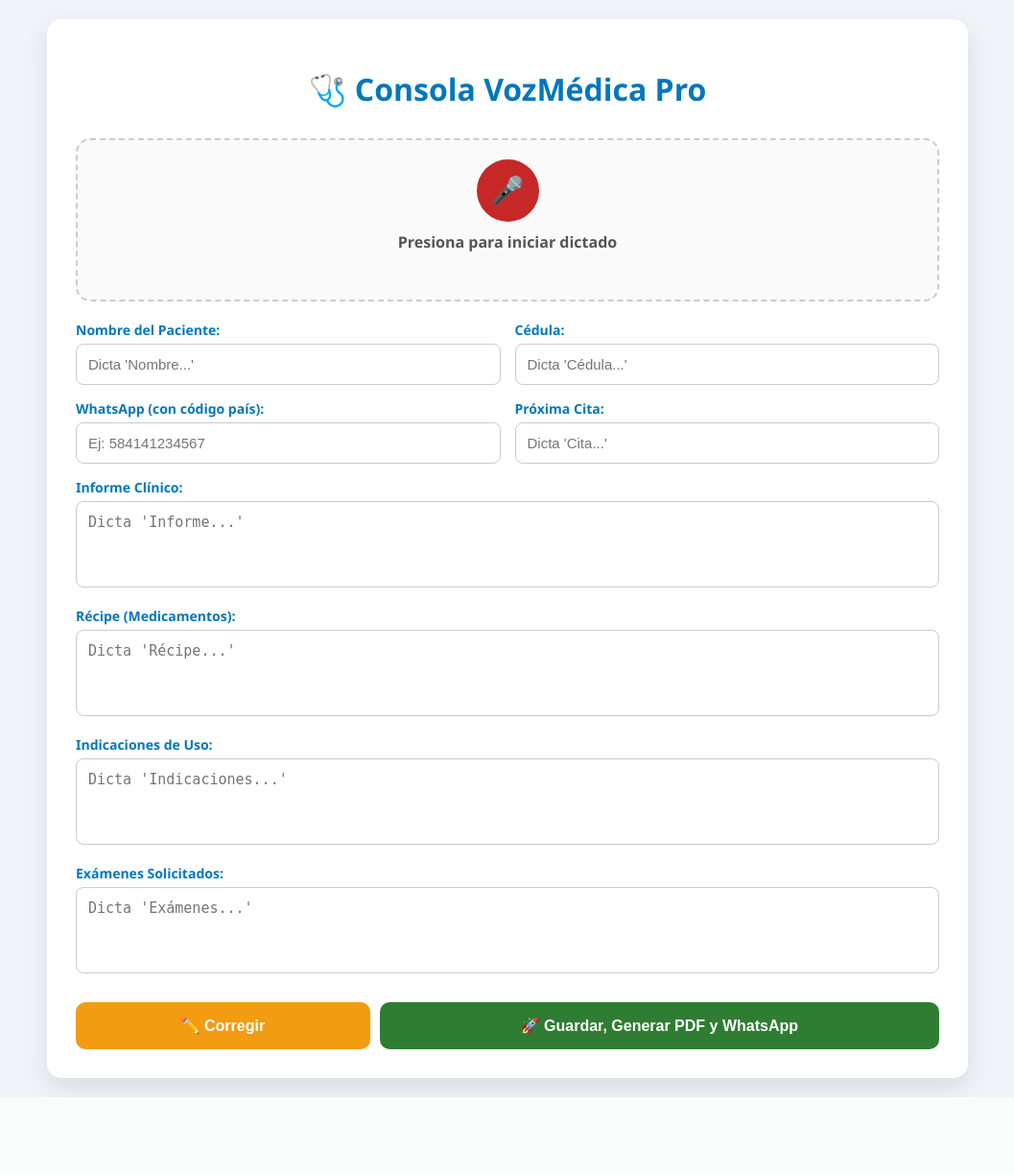
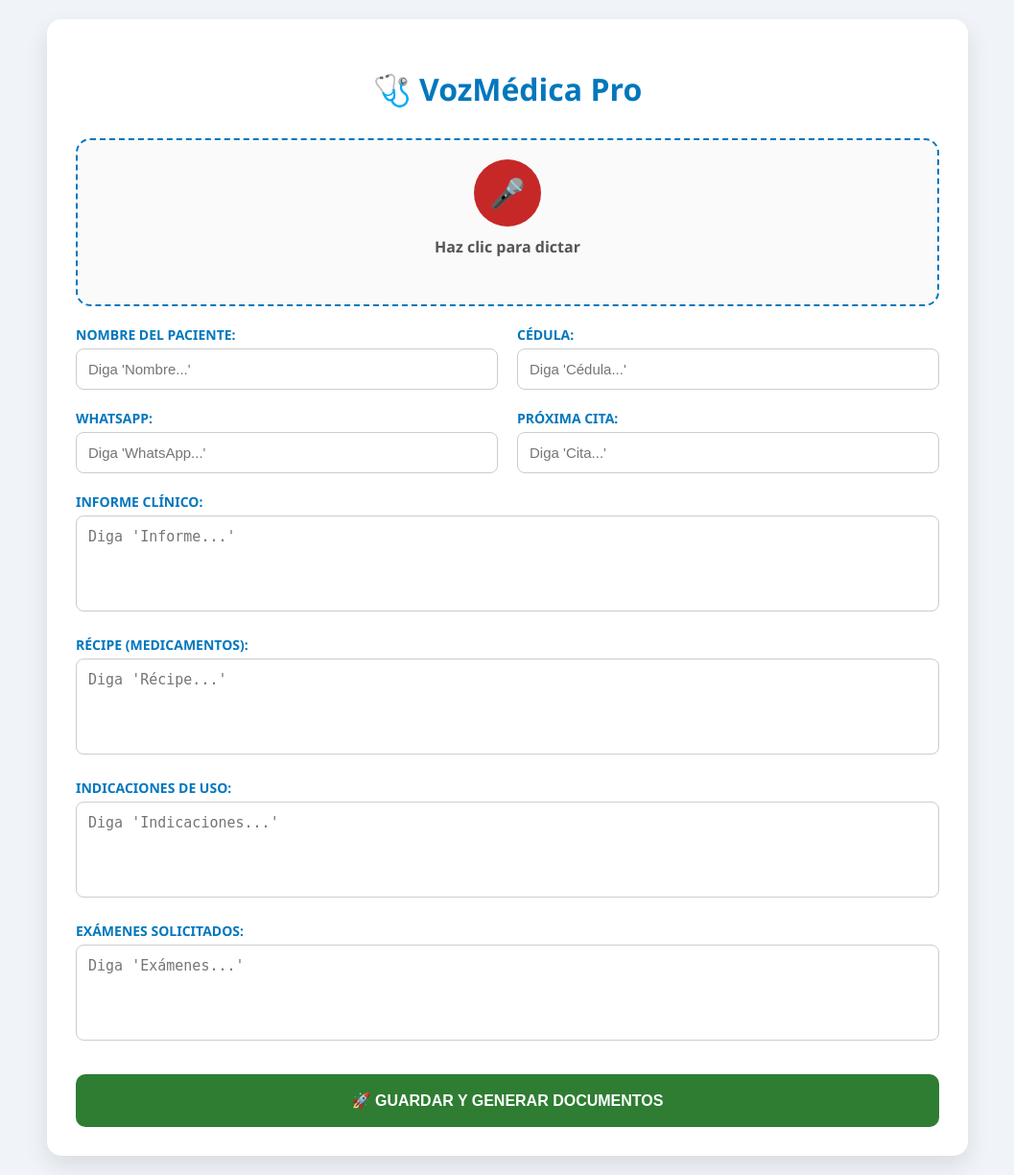
Before and after one commit to YoselinChirinos/voz-medica-app, a Flask app: page / in a window 1280 px wide. Shown: the whole page at 96% size, without its empty margins (111-1168 px from the left). Before the commit the page ends 1143 px from the top, so only its background shows below. Run offline with Flask 3, Linux system fonts and the light colour scheme; the visitor is signed in with stand-in values (Sample User, id 1); some libraries are stand-ins or nearby versions.

Commit message:
Add files via upload

```diff
--- a/app.py
+++ b/app.py
@@ -1,50 +1,39 @@
 from flask import Flask, render_template, request, redirect, url_for, session, jsonify
-from flask_cors import CORS
 import os
 from supabase import create_client, Client
 
 app = Flask(__name__)
-CORS(app)
+app.secret_key = 'clave_secreta_voz_medica_2026'
 
-# 1. SEGURIDAD: Configuración de sesión y clave del médico
-app.secret_key = 'clave_secreta_para_tesis_yoselin'
-PASSWORD_DOCTOR = "medico20262620"
+# SEGURIDAD: Clave de acceso para el médico
+PASSWORD_MEDICO = "medico20262620"
 
-# 2. CONEXIÓN: Datos de tu proyecto en Supabase
+# CREDENCIALES RESTAURADAS
 SUPABASE_URL = "https://gzlccjdaxdxrrbaqemgo.supabase.co"
-SUPABASE_KEY = "sb_publishable_Qtzr0MnVTUuMa2_1KoEpFg_bomVqHXI"
+SUPABASE_KEY = "sb_publishable_Qtzr0MnVTUuMa2_1KoEpFg_bomVqHXI" # He restaurado tu llave aquí
 supabase: Client = create_client(SUPABASE_URL, SUPABASE_KEY)
 
-# RUTA: Pantalla de Login
 @app.route('/login', methods=['GET', 'POST'])
 def login():
     if request.method == 'POST':
-        if request.form.get('password') == PASSWORD_DOCTOR:
+        if request.form.get('password') == PASSWORD_MEDICO:
             session['autenticado'] = True
             return redirect(url_for('index'))
-        else:
-            return "Contraseña incorrecta. Intente de nuevo."
+        return render_template('login.html', error="Contraseña incorrecta")
     return render_template('login.html')
 
-# RUTA: Consola de Dictado (Protegida)
 @app.route('/')
 def index():
     if not session.get('autenticado'):
         return redirect(url_for('login'))
     return render_template('index.html')
 
-# RUTA: Acción de Guardar en Supabase (Protegida)
 @app.route('/guardar', methods=['POST'])
 def guardar_datos():
-    # Verificación de seguridad: solo si está logueado
     if not session.get('autenticado'):
         return jsonify({"status": "error", "message": "No autorizado"}), 401
-
     try:
         data = request.json
-
-        # MAPEO EXACTO: Según tu imagen image_947f40.png
-        # 'nombre_paciente' es la columna real en tu tabla
         registro = {
             "nombre_paciente": data.get('nombre'),
             "cedula": data.get('cedula'),
@@ -53,20 +42,11 @@ def guardar_datos():
             "indicaciones": data.get('indicaciones'),
             "examenes": data.get('examenes')
         }
-
-        # Ejecución del guardado en la nube
-        # Nota: La columna 'fecha' se llena sola en Supabase
         supabase.table('consultas').insert(registro).execute()
-
         return jsonify({"status": "success"}), 200
-
     except Exception as e:
-        # Si falla, el error aparecerá en el alert de tu pantalla
-        print(f"Error de base de datos: {str(e)}")
         return jsonify({"status": "error", "message": str(e)}), 500
 
-# CONFIGURACIÓN PARA RENDER
 if __name__ == '__main__':
-    # Render asigna un puerto dinámico, esto permite que la app lo detecte
     port = int(os.environ.get('PORT', 5000))
     app.run(host='0.0.0.0', port=port)
--- a/templates/index.html
+++ b/templates/index.html
@@ -4,67 +4,168 @@
     <meta charset="UTF-8">
     <meta name="viewport" content="width=device-width, initial-scale=1.0">
     <title>VozMédica Pro - Consola de Dictado</title>
-    <!-- Librería para generar el PDF -->
+    <!-- Librería para generación de PDF -->
     <script src="https://cdnjs.cloudflare.com/ajax/libs/jspdf/2.5.1/jspdf.umd.min.js"></script>
 
     <style>
-        :root { --primary: #0277bd; --secondary: #2e7d32; --warning: #f39c12; --danger: #c62828; --bg: #f0f4f8; }
-        body { font-family: 'Segoe UI', Tahoma, Geneva, Verdana, sans-serif; background: var(--bg); margin: 0; padding: 20px; }
-        .container { max-width: 900px; margin: auto; background: white; padding: 30px; border-radius: 15px; box-shadow: 0 10px 25px rgba(0,0,0,0.1); }
+        :root {
+            --primary: #0277bd;
+            --secondary: #2e7d32;
+            --warning: #f39c12;
+            --danger: #c62828;
+            --bg: #f0f4f8;
+        }
+
+        body {
+            font-family: 'Segoe UI', Tahoma, Geneva, Verdana, sans-serif;
+            background: var(--bg);
+            margin: 0;
+            padding: 20px;
+        }
+
+        .container {
+            max-width: 900px;
+            margin: auto;
+            background: white;
+            padding: 30px;
+            border-radius: 15px;
+            box-shadow: 0 10px 25px rgba(0,0,0,0.1);
+        }
+
         h1 { color: var(--primary); text-align: center; margin-bottom: 30px; }
 
-        /* Sección de Control de Voz */
-        .mic-box { text-align: center; padding: 20px; border: 2px dashed #ccc; border-radius: 15px; margin-bottom: 20px; background: #fafafa; }
-        .btn-mic { background: var(--danger); color: white; border: none; border-radius: 50%; width: 65px; height: 65px; font-size: 28px; cursor: pointer; transition: 0.3s; }
-        .btn-mic.recording { background: var(--secondary); animation: pulse 1.5s infinite; }
+        /* Consola de Voz */
+        .mic-box {
+            text-align: center;
+            padding: 20px;
+            border: 2px dashed var(--primary);
+            border-radius: 15px;
+            margin-bottom: 20px;
+            background: #fafafa;
+        }
+
+        .btn-mic {
+            background: var(--danger);
+            color: white;
+            border: none;
+            border-radius: 50%;
+            width: 70px;
+            height: 70px;
+            font-size: 30px;
+            cursor: pointer;
+            transition: 0.3s;
+        }
+
+        .btn-mic.recording {
+            background: var(--secondary);
+            animation: pulse 1.5s infinite;
+        }
+
         #status { font-weight: bold; margin-top: 10px; color: #555; }
         #interino { font-style: italic; color: #888; min-height: 24px; margin-top: 5px; }
 
-        /* Formulario */
-        .grid { display: grid; grid-template-columns: 1fr 1fr; gap: 15px; }
+        /* Formulario dinámico */
+        .grid { display: grid; grid-template-columns: 1fr 1fr; gap: 20px; }
         .full { grid-column: span 2; }
-        label { font-weight: bold; display: block; margin-bottom: 5px; color: var(--primary); font-size: 14px; }
-        input, textarea { width: 100%; padding: 12px; border: 1px solid #ccc; border-radius: 8px; box-sizing: border-box; font-size: 15px; }
-        textarea { height: 90px; resize: none; }
 
-        /* Botones de Acción */
-        .action-bar { display: flex; gap: 10px; margin-top: 25px; }
-        .btn-action { border: none; padding: 15px; border-radius: 10px; font-size: 16px; font-weight: bold; cursor: pointer; transition: 0.2s; color: white; }
-        .btn-save { flex: 2; background: var(--secondary); }
+        label {
+            font-weight: bold;
+            display: block;
+            margin-bottom: 5px;
+            color: var(--primary);
+            font-size: 14px;
+            text-transform: uppercase;
+        }
+
+        input, textarea {
+            width: 100%;
+            padding: 12px;
+            border: 1px solid #ccc;
+            border-radius: 8px;
+            box-sizing: border-box;
+            font-size: 15px;
+            background: #fff;
+        }
+
+        textarea { height: 100px; resize: none; }
+
+        /* Botones Inferiores */
+        .action-bar { display: flex; gap: 15px; margin-top: 30px; }
+
+        .btn-action {
+            flex: 1;
+            border: none;
+            padding: 18px;
+            border-radius: 10px;
+            font-size: 16px;
+            font-weight: bold;
+            cursor: pointer;
+            transition: 0.2s;
+            color: white;
+        }
+
+        .btn-save { background: var(--secondary); }
         .btn-save:hover { background: #1b5e20; }
         .btn-save:disabled { background: #ccc; cursor: not-allowed; }
-        .btn-correct { flex: 1; background: var(--warning); }
-        .btn-correct:hover { background: #d35400; }
 
-        @keyframes pulse { 0% { box-shadow: 0 0 0 0 rgba(46, 125, 50, 0.4); } 70% { box-shadow: 0 0 0 15px rgba(46, 125, 50, 0); } 100% { box-shadow: 0 0 0 0 rgba(46, 125, 50, 0); } }
+        @keyframes pulse {
+            0% { box-shadow: 0 0 0 0 rgba(46, 125, 50, 0.4); }
+            70% { box-shadow: 0 0 0 15px rgba(46, 125, 50, 0); }
+            100% { box-shadow: 0 0 0 0 rgba(46, 125, 50, 0); }
+        }
     </style>
 </head>
 <body>
 
 <div class="container">
-    <h1>🩺 Consola VozMédica Pro</h1>
+    <h1>🩺 VozMédica Pro</h1>
 
     <div class="mic-box">
         <button id="btn-mic" class="btn-mic" onclick="toggleMic()">🎤</button>
-        <div id="status">Presiona para iniciar dictado</div>
+        <div id="status">Haz clic para dictar</div>
         <div id="interino"></div>
     </div>
 
     <div class="grid">
-        <div><label>Nombre del Paciente:</label><input type="text" id="pac_nom" placeholder="Dicta 'Nombre...'"></div>
-        <div><label>Cédula:</label><input type="text" id="pac_ced" placeholder="Dicta 'Cédula...'"></div>
-        <div><label>WhatsApp (con código país):</label><input type="text" id="pac_tel" placeholder="Ej: 584141234567"></div>
-        <div><label>Próxima Cita:</label><input type="text" id="regresar" placeholder="Dicta 'Cita...'"></div>
+        <div>
+            <label>Nombre del Paciente:</label>
+            <input type="text" id="pac_nom" placeholder="Diga 'Nombre...'">
+        </div>
+        <div>
+            <label>Cédula:</label>
+            <input type="text" id="pac_ced" placeholder="Diga 'Cédula...'">
+        </div>
+        <div>
+            <label>WhatsApp:</label>
+            <input type="text" id="pac_tel" placeholder="Diga 'WhatsApp...'">
+        </div>
+        <div>
+            <label>Próxima Cita:</label>
+            <input type="text" id="regresar" placeholder="Diga 'Cita...'">
+        </div>
 
-        <div class="full"><label>Informe Clínico:</label><textarea id="informe" placeholder="Dicta 'Informe...'"></textarea></div>
-        <div class="full"><label>Récipe (Medicamentos):</label><textarea id="recipe" placeholder="Dicta 'Récipe...'"></textarea></div>
-        <div class="full"><label>Indicaciones de Uso:</label><textarea id="indicaciones" placeholder="Dicta 'Indicaciones...'"></textarea></div>
-        <div class="full"><label>Exámenes Solicitados:</label><textarea id="examenes" placeholder="Dicta 'Exámenes...'"></textarea></div>
+        <div class="full">
+            <label>Informe Clínico:</label>
+            <textarea id="informe" placeholder="Diga 'Informe...'"></textarea>
+        </div>
+        <div class="full">
+            <label>Récipe (Medicamentos):</label>
+            <textarea id="recipe" placeholder="Diga 'Récipe...'"></textarea>
+        </div>
+        <div class="full">
+            <label>Indicaciones de Uso:</label>
+            <textarea id="indicaciones" placeholder="Diga 'Indicaciones...'"></textarea>
+        </div>
+        <div class="full">
+            <label>Exámenes Solicitados:</label>
+            <textarea id="examenes" placeholder="Diga 'Exámenes...'"></textarea>
+        </div>
     </div>
 
     <div class="action-bar">
-        <button class="btn-action btn-correct" onclick="corregirUltimo()">✏️ Corregir</button>
-        <button id="btn-main" class="btn-action btn-save" onclick="flujoCompleto()">🚀 Guardar, Generar PDF y WhatsApp</button>
+        <button id="btn-main" class="btn-action btn-save" onclick="enviarProcesar()">
+            🚀 GUARDAR Y GENERAR DOCUMENTOS
+        </button>
     </div>
 </div>
 
@@ -72,7 +173,7 @@
     let recognition;
     let isRecording = false;
 
-    // Inicializar reconocimiento de voz
+    // Configuración del Reconocimiento de Voz
     if ('webkitSpeechRecognition' in window) {
         recognition = new webkitSpeechRecognition();
         recognition.continuous = true;
@@ -80,60 +181,75 @@
         recognition.lang = 'es-ES';
 
         recognition.onresult = (event) => {
-            let textoInterino = "";
+            let textoTemporal = "";
             for (let i = event.resultIndex; i < event.results.length; ++i) {
+                let transcript = event.results[i][0].transcript.toLowerCase();
                 if (event.results[i].isFinal) {
-                    procesarComando(event.results[i][0].transcript.toLowerCase());
+                    distribuirTexto(transcript);
                 } else {
-                    textoInterino += event.results[i][0].transcript;
+                    textoTemporal += transcript;
                 }
             }
-            document.getElementById('interino').innerText = textoInterino;
+            document.getElementById('interino').innerText = textoTemporal;
+        };
+
+        recognition.onerror = (event) => {
+            console.error("Error de reconocimiento:", event.error);
+            stopMic();
         };
     }
 
     function toggleMic() {
-        const btn = document.getElementById('btn-mic');
-        if (!isRecording) {
-            recognition.start();
-            btn.classList.add('recording');
-            document.getElementById('status').innerText = "Escuchando... diga el nombre del campo";
-            isRecording = true;
-        } else {
-            recognition.stop();
-            btn.classList.remove('recording');
-            document.getElementById('status').innerText = "Micrófono apagado";
-            isRecording = false;
-        }
+        if (!isRecording) startMic();
+        else stopMic();
     }
 
-    function corregirUltimo() {
-        document.getElementById('interino').innerText = "";
-        alert("Modo corrección: Vuelva a dictar el campo que desea cambiar.");
-        if (!isRecording) toggleMic();
+    function startMic() {
+        recognition.start();
+        isRecording = true;
+        document.getElementById('btn-mic').classList.add('recording');
+        document.getElementById('status').innerText = "Escuchando... use palabras clave (Nombre, Cédula, Informe...)";
     }
 
-    function procesarComando(t) {
-        const mapeo = {
-            "nombre": "pac_nom", "cédula": "pac_ced", "cedula": "pac_ced",
-            "whatsapp": "pac_tel", "informe": "informe", "récipe": "recipe",
-            "recipe": "recipe", "indicaciones": "indicaciones", "exámenes": "examenes",
-            "examenes": "examenes", "cita": "regresar"
-        };
+    function stopMic() {
+        recognition.stop();
+        isRecording = false;
+        document.getElementById('btn-mic').classList.remove('recording');
+        document.getElementById('status').innerText = "Micrófono apagado";
+        document.getElementById('interino').innerText = "";
+    }
 
-        for (const [clave, id] of Object.entries(mapeo)) {
-            if (t.includes(clave)) {
-                let valor = t.split(clave)[1].trim();
-                if (valor) {
-                    const campo = document.getElementById(id);
-                    // Formateo básico: primera letra mayúscula
-                    campo.value = valor.charAt(0).toUpperCase() + valor.slice(1);
+    // LÓGICA DE DISTRIBUCIÓN EXPERTA (Evita el error de image_941d28.png)
+    function distribuirTexto(t) {
+        const mapaComandos = [
+            { key: "nombre", id: "pac_nom" },
+            { key: "cédula", id: "pac_ced" },
+            { key: "cedula", id: "pac_ced" },
+            { key: "whatsapp", id: "pac_tel" },
+            { key: "informe", id: "informe" },
+            { key: "récipe", id: "recipe" },
+            { key: "recipe", id: "recipe" },
+            { key: "indicaciones", id: "indicaciones" },
+            { key: "exámenes", id: "examenes" },
+            { key: "examenes", id: "examenes" },
+            { key: "cita", id: "regresar" }
+        ];
+
+        mapaComandos.forEach(cmd => {
+            if (t.includes(cmd.key)) {
+                // Extrae solo lo que está DESPUÉS de la palabra clave
+                let fragmento = t.split(cmd.key)[1].trim();
+                if (fragmento) {
+                    let campo = document.getElementById(cmd.id);
+                    // Formateo: Primera letra en mayúscula
+                    campo.value = fragmento.charAt(0).toUpperCase() + fragmento.slice(1);
                 }
             }
-        }
+        });
     }
 
-    async function flujoCompleto() {
+    // FLUJO DE GUARDADO Y SALIDA
+    async function enviarProcesar() {
         const btn = document.getElementById('btn-main');
         const datos = {
             nombre: document.getElementById('pac_nom').value,
@@ -146,37 +262,39 @@
             cita: document.getElementById('regresar').value
         };
 
-        if (!datos.nombre) return alert("Por favor, ingrese al menos el nombre del paciente.");
+        if (!datos.nombre) return alert("Error: Debe ingresar al menos el nombre del paciente.");
 
         btn.disabled = true;
-        btn.innerText = "⌛ Guardando en la nube...";
+        btn.innerText = "⌛ PROCESANDO...";
 
         try {
-            // 1. Enviar a app.py para guardar en Supabase
+            // 1. Guardar en Base de Datos
             const response = await fetch('/guardar', {
                 method: 'POST',
                 headers: { 'Content-Type': 'application/json' },
                 body: JSON.stringify(datos)
             });
 
-            const result = await response.json();
+            if (response.ok) {
+                // 2. Generar PDF Local
+                generarPDF(datos);
 
-            if (response.ok) {
-                // 2. Si guardó bien, genera archivos y limpia
-                generarPDF(datos);
-                enviarWA(datos);
-                alert("✅ Éxito: Datos guardados, PDF generado y WhatsApp enviado.");
+                // 3. Abrir WhatsApp
+                enviarWhatsApp(datos);
 
-                // Limpia la pantalla para el próximo paciente
+                alert("✅ PROCESO COMPLETADO:\n1. Datos guardados en la nube.\n2. PDF generado.\n3. Chat de WhatsApp abierto.");
+
+                // Limpiar formulario para el siguiente paciente
                 location.reload();
             } else {
-                alert("❌ Error de Base de Datos: " + result.message);
+                const err = await response.json();
+                alert("❌ Error en Servidor: " + err.message);
             }
         } catch (error) {
-            alert("❌ Error crítico: No se pudo conectar con el servidor.");
+            alert("❌ Error Crítico: No hay conexión con el servidor.");
         } finally {
             btn.disabled = false;
-            btn.innerText = "🚀 Guardar, Generar PDF y WhatsApp";
+            btn.innerText = "🚀 GUARDAR Y GENERAR DOCUMENTOS";
         }
     }
 
@@ -184,27 +302,27 @@
         const { jsPDF } = window.jspdf;
         const doc = new jsPDF();
 
-        doc.setFontSize(18);
-        doc.text("INFORME MÉDICO", 105, 20, { align: 'center' });
+        doc.setFont("helvetica", "bold");
+        doc.text("INFORME MÉDICO Y RÉCIPE", 105, 20, { align: 'center' });
 
         doc.setFontSize(12);
-        doc.text(`Paciente: ${d.nombre}`, 20, 40);
-        doc.text(`Cédula: ${d.cedula}`, 20, 50);
-        doc.text(`Fecha: ${new Date().toLocaleDateString()}`, 20, 60);
+        doc.text(`PACIENTE: ${d.nombre}`, 20, 40);
+        doc.text(`CÉDULA: ${d.cedula}`, 20, 50);
+        doc.text(`FECHA: ${new Date().toLocaleDateString()}`, 20, 60);
 
         doc.text("INDICACIONES:", 20, 80);
-        doc.setFontSize(10);
-        const splitText = doc.splitTextToSize(d.indicaciones || "Sin indicaciones.", 170);
-        doc.text(splitText, 20, 90);
+        doc.setFont("helvetica", "normal");
+        const lines = doc.splitTextToSize(d.indicaciones || "N/A", 170);
+        doc.text(lines, 20, 90);
 
-        doc.save(`Consulta_${d.nombre}.pdf`);
+        doc.save(`Consulta_${d.nombre.replace(/ /g, "_")}.pdf`);
     }
 
-    function enviarWA(d) {
+    function enviarWhatsApp(d) {
         if (!d.telefono) return;
-        const texto = `*VOZMÉDICA PRO*\n\nHola *${d.nombre}*, aquí tus indicaciones:\n${d.indicaciones}\n\n*Próxima cita:* ${d.cita}`;
-        const url = `https://wa.me/${d.telefono.replace(/\D/g,'')}?text=${encodeURIComponent(texto)}`;
-        window.open(url, '_blank');
+        const msg = `*VOZMÉDICA PRO*\n\nHola *${d.nombre}*,\nAdjunto sus indicaciones:\n\n${d.indicaciones}\n\n*Próxima Cita:* ${d.cita}`;
+        const cleanPhone = d.telefono.replace(/\D/g, '');
+        window.open(`https://wa.me/${cleanPhone}?text=${encodeURIComponent(msg)}`, '_blank');
     }
 </script>
 </body>
```
